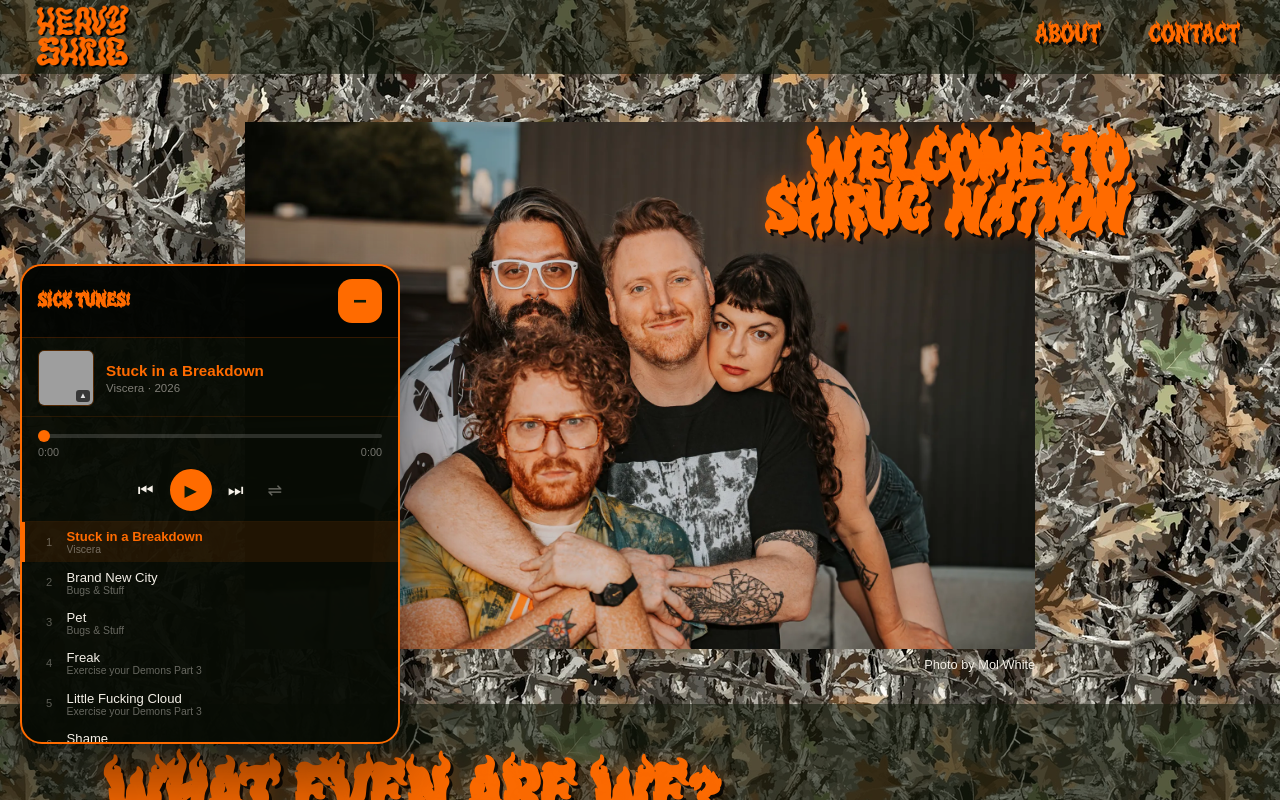
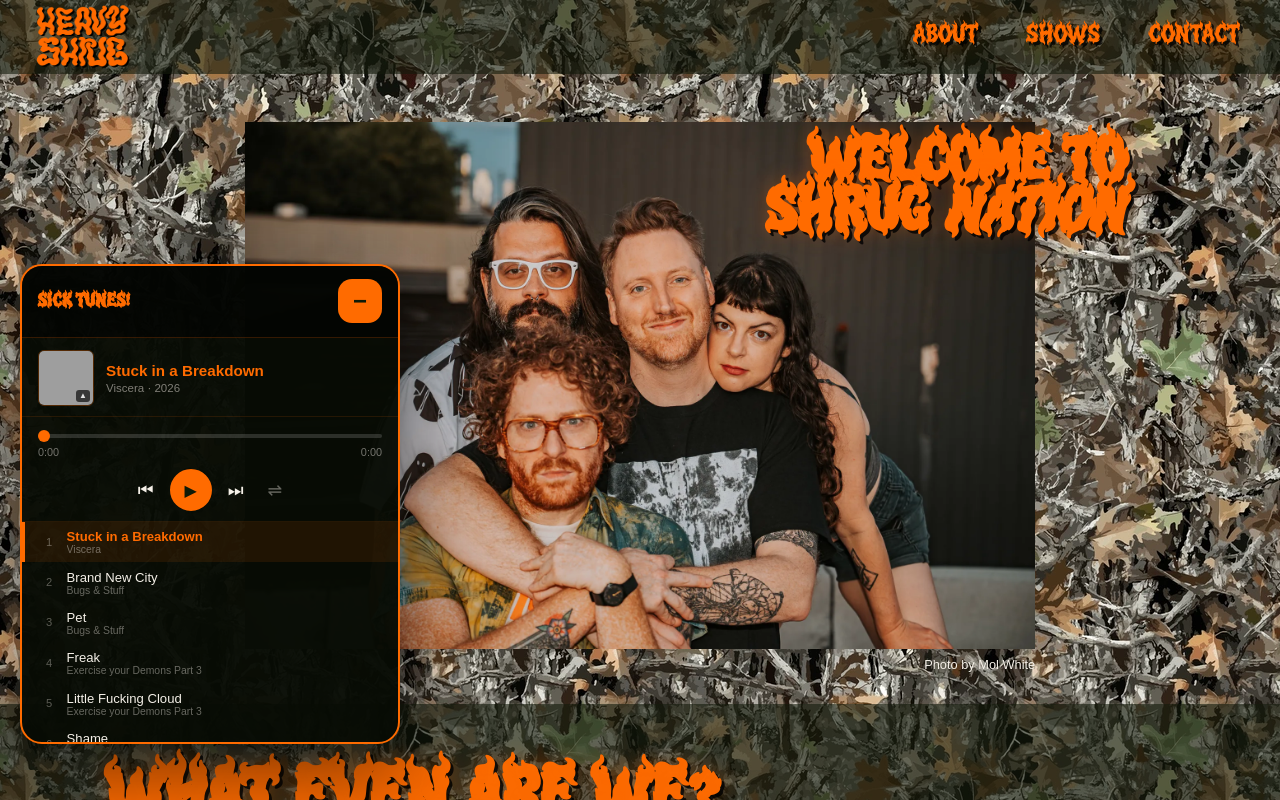
Before and after one commit to jkeary/heavy-shrug-website, a React (Vite) app in the folder frontend/: page / in a window 1280 px wide. Shown: the top 800 px of the page. Built offline with nearby package versions, Linux system fonts and the light colour scheme; grey boxes are pictures that could not be loaded.

Commit message:
shows page

```diff
--- a/frontend/src/App.jsx
+++ b/frontend/src/App.jsx
@@ -8,6 +8,7 @@
 import Home from "./pages/Home";
 import About from "./pages/About";
 import Contact from "./pages/Contact";
+import Shows from "./pages/Shows";
 
 function ScrollToTop() {
   const { pathname } = useLocation()
@@ -29,6 +30,7 @@
         <Routes>
           <Route path="/" element={<Home />} />
           <Route path="/about" element={<About />} />
+          <Route path="/shows" element={<Shows />} />
           <Route path="/contact" element={<Contact />} />
         </Routes>
         <Footer />
--- a/frontend/src/components/Navbar.jsx
+++ b/frontend/src/components/Navbar.jsx
@@ -19,6 +19,12 @@
           className={({ isActive }) => (isActive ? "active" : "")}
         >
           About
+        </StyledNavLink>
+        <StyledNavLink
+          to="/shows"
+          className={({ isActive }) => (isActive ? "active" : "")}
+        >
+          Shows
         </StyledNavLink>
         <StyledNavLink
           to="/contact"
```
